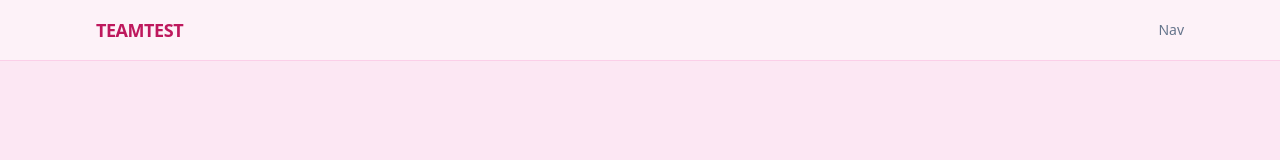
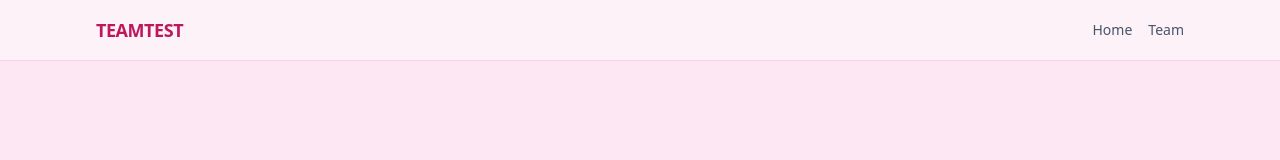
Before and after one commit to DiegolC97/TESTING32, a Next.js app: page / in a window 1280 px wide. Shown: the top 160 px of the page. Built offline with nearby package versions, Linux system fonts and the light colour scheme.

Commit message:
Build header with logo and simple nav

```diff
--- a/src/app/page.tsx
+++ b/src/app/page.tsx
@@ -2,6 +2,7 @@ import { container } from "@infrastructure/config/container";
 import { TeamMemberController } from "@interfaces/http/TeamMemberController";
 import { BaseLayout } from "@interfaces/components/BaseLayout";
 import { Footer } from "@interfaces/components/Footer";
+import { Header } from "@interfaces/components/Header";
 import { Hero } from "./components/Hero";
 import { Features } from "./components/Features";
 
@@ -29,17 +30,7 @@ export default async function HomePage() {
 
   return (
     <BaseLayout
-      header={
-        <div className="flex items-center justify-between">
-          <span className="text-lg font-bold tracking-tight text-brand">
-            TEAMTEST
-          </span>
-          {/* Placeholder: primary navigation goes here */}
-          <nav aria-label="Primary" className="text-sm text-slate-500">
-            Nav
-          </nav>
-        </div>
-      }
+      header={<Header />}
       footer={<Footer />}
     >
       <Hero />
--- /dev/null
+++ b/src/interfaces/components/Header.tsx
@@ -0,0 +1,35 @@
+/**
+ * Site header: brand text plus primary navigation links.
+ *
+ * Pure presentation component (interfaces/adapters layer) — no business
+ * logic. The full-width band is provided by the surrounding header slot
+ * in BaseLayout; this component lays out its own content responsively.
+ */
+export function Header() {
+  const links = [
+    { label: "Home", href: "/" },
+    { label: "Team", href: "/#team" },
+  ];
+
+  return (
+    <div className="flex flex-col items-center justify-between gap-2 sm:flex-row">
+      <a href="/" className="text-lg font-bold tracking-tight text-brand">
+        TEAMTEST
+      </a>
+      <nav aria-label="Primary">
+        <ul className="flex items-center gap-4 text-sm text-slate-600">
+          {links.map((link) => (
+            <li key={link.href}>
+              <a
+                href={link.href}
+                className="transition-colors hover:text-brand"
+              >
+                {link.label}
+              </a>
+            </li>
+          ))}
+        </ul>
+      </nav>
+    </div>
+  );
+}
```
